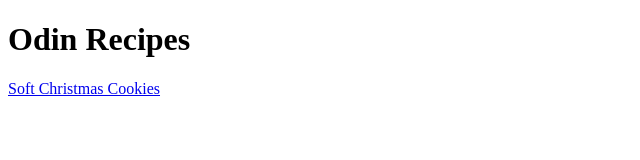
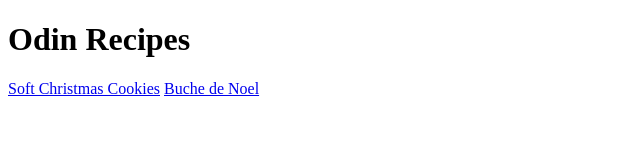
Before and after one commit to Aldas-boop/odin-recipes, a plain HTML site: page index.html in a window 1280 px wide. Shown: the whole page, without its empty margins (0-640 px from the left). Drawn offline with Linux system fonts and the light colour scheme.

Commit message:
Add Buche de Noel link to homepage

```diff
--- a/index.html
+++ b/index.html
@@ -9,6 +9,7 @@
         <h1>Odin Recipes</h1>
 
         <a href="recipes/cookies.html">Soft Christmas Cookies</a>
+        <a href="recipes/buche.html">Buche de Noel</a>
 
     </body>
 </html>
```
